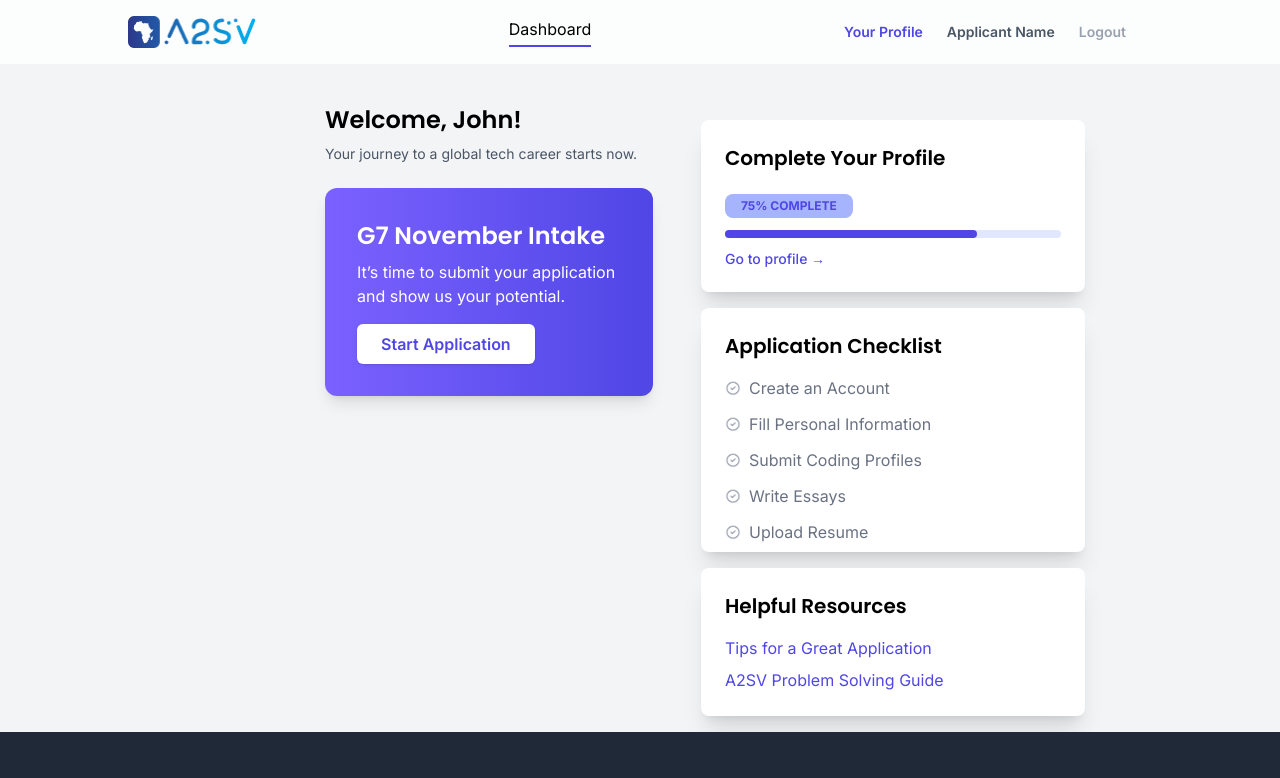
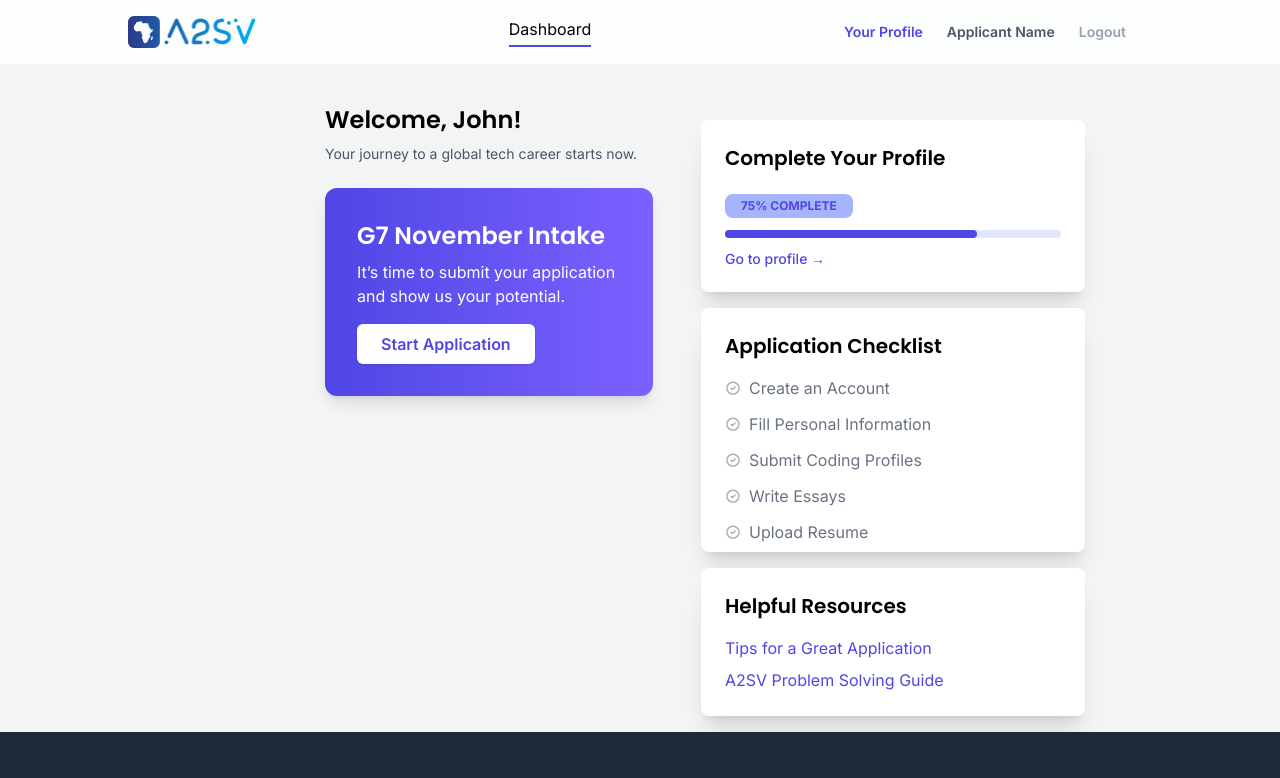
Before and after one commit to firo1919/A2SV-Starter-Project-G68, a Next.js app: page /applicant/dashboard in a window 1280 px wide. Shown: the top 778 px of the page. Built offline with nearby package versions, Linux system fonts and the light colour scheme.

Commit message:
Update applicant card component and layout

```diff
--- a/src/app/(main)/applicant/dashboard/page.tsx
+++ b/src/app/(main)/applicant/dashboard/page.tsx
@@ -28,7 +28,7 @@ export default function Dashboard() {
 						Your journey to a global tech career starts now.
 					</p>
 					<div className="md:ml-[325px]">
-						<div className="bg-gradient-to-r from-[#7B61FF] to-[#4F46E5] p-8 rounded-xl shadow-lg mb-8">
+						<div className="bg-gradient-to-r to-[#7B61FF] from-[#4F46E5] p-8 rounded-xl shadow-lg mb-8">
 							<h2 className="text-2xl font-bold text-white mb-2">G7 November Intake</h2>
 							<p className="text-white mb-4">
 								It’s time to submit your application and show us your potential.
```
